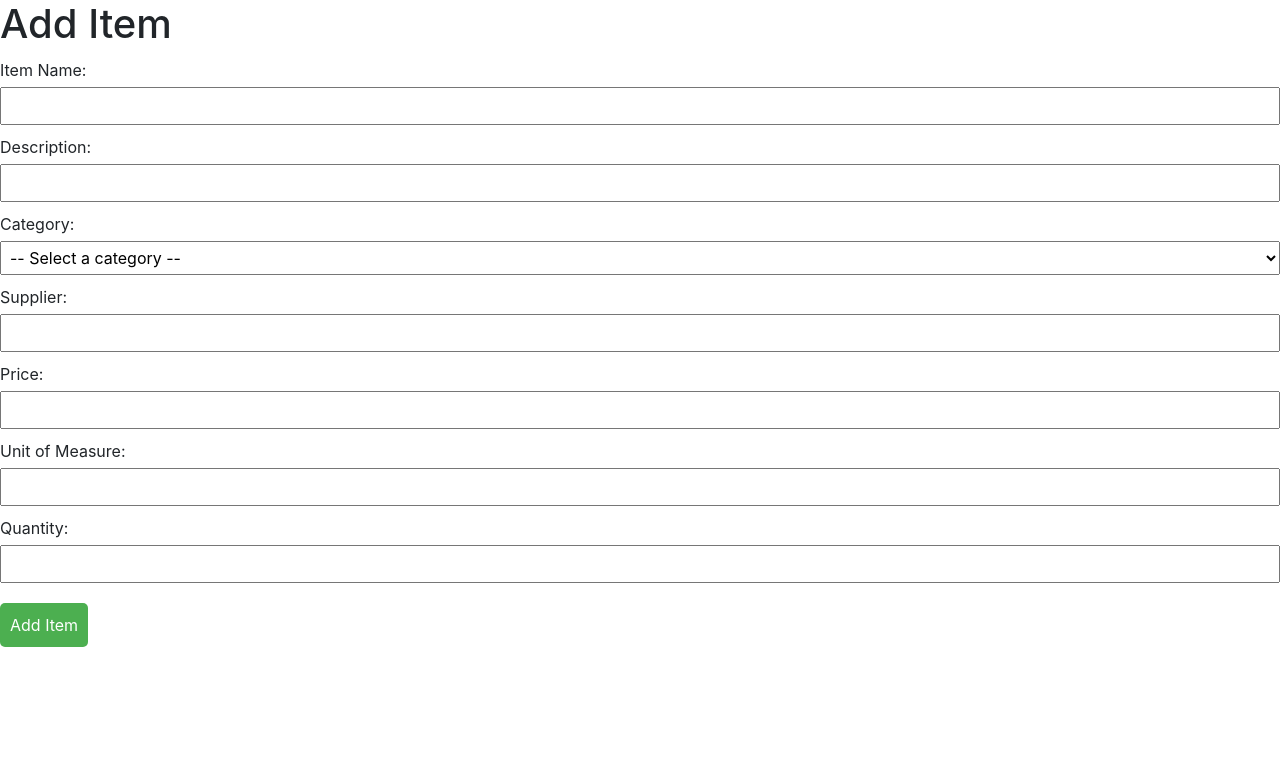
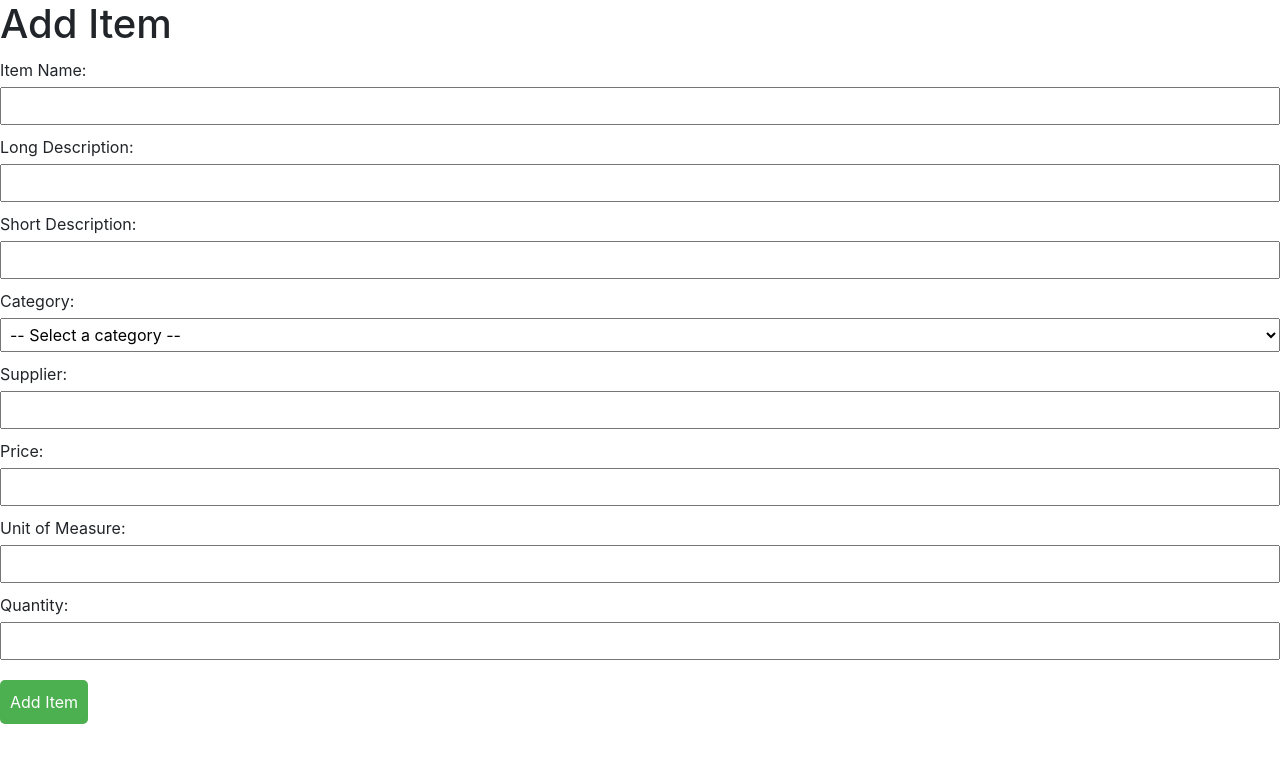
Before and after one commit to aryan1403/SCM-Frontend, a React (Create React App) app: page /addItemInventory in a window 1280 px wide. Shown: the top 762 px of the page. Built offline with nearby package versions, Linux system fonts and the light colour scheme.

Commit message:
Update addItem.js

```diff
--- a/src/Pages/addItem.js
+++ b/src/Pages/addItem.js
@@ -21,7 +21,9 @@ function AddItem() {
         <label htmlFor="item-name">Item Name:</label>
         <input type="text" id="item-name" name="item-name" value={itemName} onChange={(e) => setItemName(e.target.value)} required />
 
-        <label htmlFor="description">Description:</label>
+        <label htmlFor="long description">Long Description:</label>
+        <input type="text" id="description" name="description" value={description} onChange={(e) => setDescription(e.target.value)} required />
+        <label htmlFor="short description">Short Description:</label>
         <input type="text" id="description" name="description" value={description} onChange={(e) => setDescription(e.target.value)} required />
 
         <label htmlFor="category">Category:</label>
```
